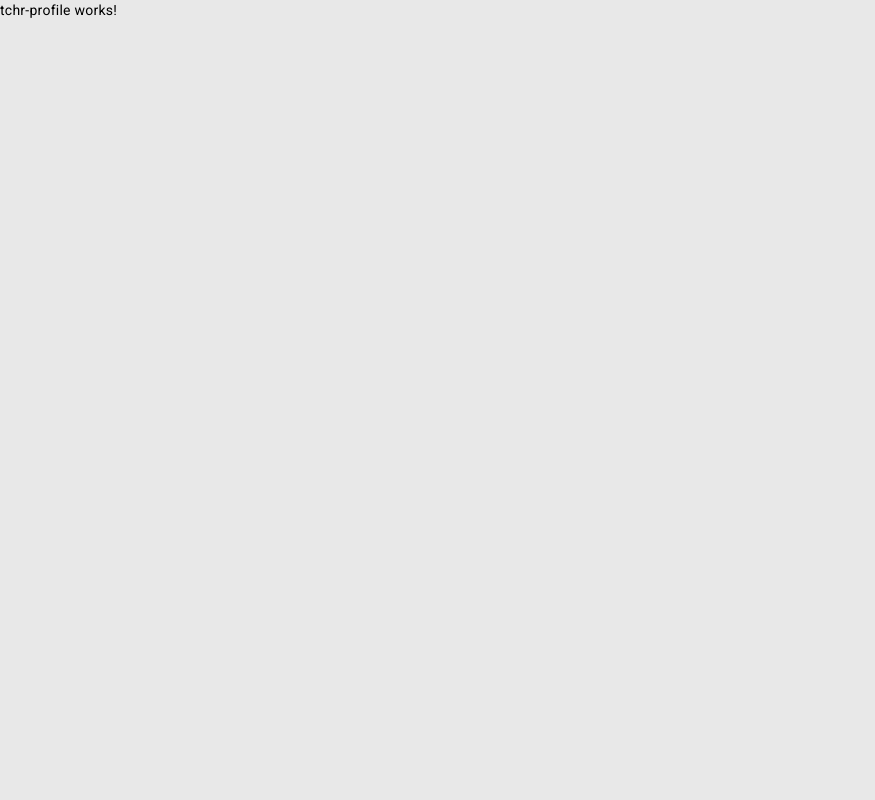
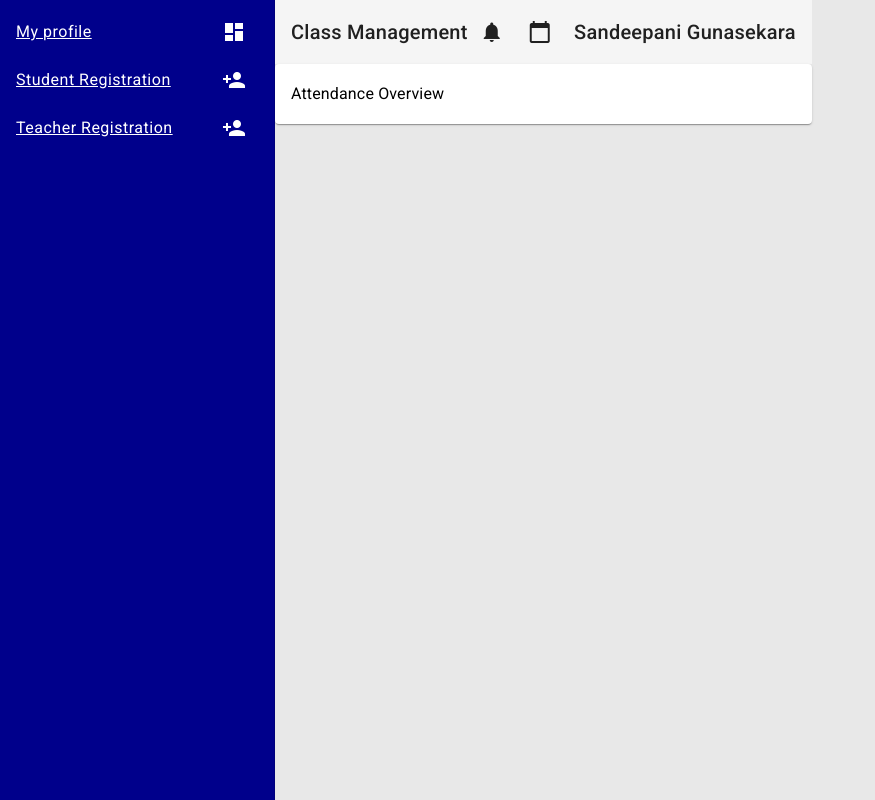
Before and after one commit to codingPentagon/ZoneEd, an Angular app in the folder frontend/: page /tchProfile in a window 1280 px wide. Shown: the whole page, without its empty margins (0-875 px from the left). Built offline with nearby package versions, Linux system fonts and the light colour scheme.

Commit message:
updated html for tchr profile

```diff
--- a/frontend/src/app/tchr-profile/tchr-profile.component.html
+++ b/frontend/src/app/tchr-profile/tchr-profile.component.html
@@ -1 +1,12 @@
-<p>tchr-profile works!</p>
+
+<app-nav></app-nav>
+<div id="body-contains"><app-header></app-header>
+   <mat-card>
+       <mat-card-content class="first_card">
+          <h3>Attendance Overview</h3>
+
+       </mat-card-content>
+     </mat-card>
+
+
+</div>
```
